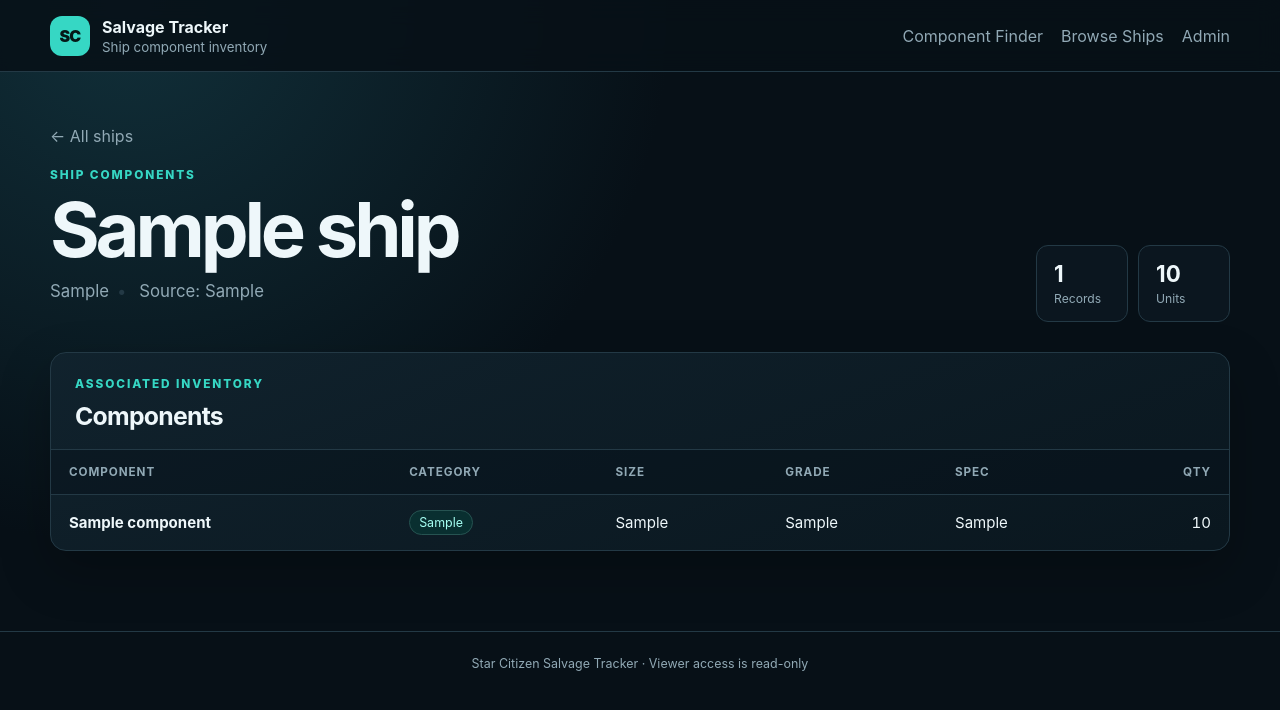
After one commit to nitestalker5286/studious-octo-giggle, a Flask app: page /ships/1 in a window 1280 px wide. The commit adds this page. Shown: the top 710 px of the page. Run offline with Flask 3, Linux system fonts and the light colour scheme; tables that the repository leaves empty hold one stand-in row (values such as "Sample post").

Commit message:
Add public ship browser

```diff
--- a/app.py
+++ b/app.py
@@ -157,7 +157,6 @@ def create_app(test_config: dict[str, Any] | None = None) -> Flask:
     def index() -> str:
         filters = {
             "q": request.args.get("q", "").strip(),
-            "ship_id": request.args.get("ship_id", "").strip(),
             "category": request.args.get("category", "").strip(),
             "size": request.args.get("size", "").strip(),
             "grade": request.args.get("grade", "").strip(),
@@ -175,7 +174,12 @@ def create_app(test_config: dict[str, Any] | None = None) -> Flask:
                 ORDER BY s.name COLLATE NOCASE
                 """
             ).fetchall()
-        components = inventory_rows(app.config["DATABASE_PATH"], filters)
+        is_admin = bool(session.get("is_admin"))
+        components = (
+            inventory_rows(app.config["DATABASE_PATH"], filters)
+            if is_admin or has_filters
+            else []
+        )
         total_units = sum(row["quantity"] for row in components)
         return render_template(
             "index.html",
@@ -185,6 +189,33 @@ def create_app(test_config: dict[str, Any] | None = None) -> Flask:
             has_filters=has_filters,
             total_units=total_units,
             admin_configured=bool(app.config["ADMIN_PASSWORD"]),
+        )
+
+    @app.get("/ships")
+    def public_ships() -> str:
+        with connect(app.config["DATABASE_PATH"]) as connection:
+            ships = connection.execute(
+                """
+                SELECT s.id, s.name, s.manufacturer, s.source,
+                       COUNT(c.id) AS component_records,
+                       COALESCE(SUM(c.quantity), 0) AS component_units
+                FROM ships s LEFT JOIN components c ON c.ship_id = s.id
+                GROUP BY s.id, s.name, s.manufacturer, s.source
+                ORDER BY s.name COLLATE NOCASE, s.id
+                """
+            ).fetchall()
+        return render_template("public_ships.html", ships=ships)
+
+    @app.get("/ships/<int:ship_id>")
+    def public_ship_detail(ship_id: int) -> str:
+        ship = get_ship_or_404(ship_id)
+        components = inventory_rows(app.config["DATABASE_PATH"], {"ship_id": str(ship_id)})
+        total_units = sum(row["quantity"] for row in components)
+        return render_template(
+            "public_ship_detail.html",
+            ship=ship,
+            components=components,
+            total_units=total_units,
         )
 
     @app.route("/admin/login", methods=["GET", "POST"])
--- a/database.py
+++ b/database.py
@@ -154,8 +154,8 @@ def initialize_database(database_path: str) -> None:
         connection.execute(
             "UPDATE components SET spec = 'CMP' WHERE UPPER(TRIM(spec)) IN ('COMP', 'CMP')"
         )
-        connection.execute("UPDATE components SET grade = NULL WHERE grade = ''")
-        connection.execute("UPDATE components SET spec = NULL WHERE spec = ''")
+        connection.execute("UPDATE components SET grade = '' WHERE grade IS NULL")
+        connection.execute("UPDATE components SET spec = '' WHERE spec IS NULL")
         connection.execute("UPDATE components SET quantity = 1 WHERE quantity IS NULL OR quantity < 1")
         connection.execute("CREATE INDEX IF NOT EXISTS idx_ships_name_nocase ON ships(name COLLATE NOCASE)")
         connection.execute("CREATE INDEX IF NOT EXISTS idx_components_ship_id ON components(ship_id)")
@@ -171,12 +171,8 @@ def inventory_rows(database_path: str, filters: dict[str, str] | None = None) ->
     search = filters.get("q", "").strip()
     if search:
         like = f"%{search}%"
-        clauses.append(
-            "(c.name LIKE ? COLLATE NOCASE OR c.category LIKE ? COLLATE NOCASE "
-            "OR c.size LIKE ? COLLATE NOCASE OR s.name LIKE ? COLLATE NOCASE "
-            "OR s.manufacturer LIKE ? COLLATE NOCASE OR s.source LIKE ? COLLATE NOCASE)"
-        )
-        values.extend([like] * 6)
+        clauses.append("c.name LIKE ? COLLATE NOCASE")
+        values.append(like)
 
     for key, column in (
         ("ship_id", "c.ship_id"),
--- a/static/styles.css
+++ b/static/styles.css
@@ -46,7 +46,7 @@ h3 { letter-spacing: -.02em; }
 .search-prompt { color: var(--muted); text-align: center; padding: 34px 20px 8px; }
 .search-prompt p { margin-bottom: 0; }
 .panel + .panel { margin-top: 20px; }
-.filter-grid { display: grid; grid-template-columns: 2fr repeat(5, minmax(110px, 1fr)) auto; gap: 12px; align-items: end; }
+.filter-grid { display: grid; grid-template-columns: 2fr repeat(4, minmax(120px, 1fr)) auto; gap: 12px; align-items: end; }
 .field { display: grid; gap: 7px; min-width: 0; }
 .field > span { color: var(--muted); font-size: .78rem; font-weight: 750; letter-spacing: .02em; }
 .field em { color: var(--accent); font-style: normal; font-size: .65rem; text-transform: uppercase; margin-left: 6px; }
@@ -72,6 +72,27 @@ tr:last-child td { border-bottom: 0; }
 .tag { display: inline-flex; border: 1px solid #265351; background: var(--accent-dark); color: #a6fff3; border-radius: 99px; padding: 4px 9px; font-size: .78rem; white-space: nowrap; }
 .ship-grid { display: grid; grid-template-columns: repeat(3, 1fr); gap: 14px; padding: 0 24px 24px; }
 .ship-card { border: 1px solid var(--line); border-radius: 13px; background: rgba(7,16,23,.48); padding: 18px; }
+.page-intro { margin-bottom: 28px; }
+.page-intro h1 { margin-bottom: 14px; }
+.page-intro > p:last-child, .ship-detail-header > div:first-child > p:last-child { color: var(--muted); font-size: 1.05rem; line-height: 1.6; max-width: 680px; }
+.public-ship-grid { display: grid; grid-template-columns: repeat(3, 1fr); gap: 14px; }
+.public-ship-card { display: flex; flex-direction: column; min-height: 230px; padding: 22px; border: 1px solid var(--line); border-radius: 14px; background: linear-gradient(160deg, rgba(17,35,46,.92), rgba(10,23,31,.96)); box-shadow: var(--shadow); color: var(--text); text-decoration: none; transition: transform .15s ease, border-color .15s ease; }
+.public-ship-card:hover { transform: translateY(-2px); border-color: var(--accent); }
+.public-ship-card h2 { font-size: 1.4rem; margin-bottom: 5px; }
+.public-ship-card p { color: var(--muted); }
+.public-ship-source { flex: 1; }
+.public-ship-source span { display: block; color: var(--text); font-size: .7rem; font-weight: 800; text-transform: uppercase; letter-spacing: .08em; margin-bottom: 3px; }
+.public-ship-card .ship-meta { margin-top: auto; }
+.view-ship { display: inline-flex; justify-content: space-between; align-items: center; color: var(--accent); margin-top: 16px; font-size: .86rem; font-weight: 800; }
+.back-link { display: inline-block; margin-bottom: 22px; color: var(--muted); text-decoration: none; }
+.back-link:hover { color: var(--text); }
+.ship-detail-header { display: flex; justify-content: space-between; align-items: end; gap: 28px; margin-bottom: 30px; }
+.ship-detail-header h1 { margin-bottom: 12px; }
+.detail-separator { padding: 0 8px; color: var(--line); }
+.detail-totals { display: flex; gap: 10px; }
+.detail-totals > div { min-width: 92px; padding: 14px 17px; border: 1px solid var(--line); border-radius: 12px; background: rgba(13,25,34,.75); }
+.detail-totals strong { display: block; font-size: 1.4rem; }
+.detail-totals span { color: var(--muted); font-size: .76rem; }
 .ship-card h3 { margin-bottom: 4px; }
 .ship-card p { color: var(--muted); margin-bottom: 14px; }
 .source { min-height: 52px; }
@@ -98,7 +119,7 @@ code { color: var(--accent); }
 @media (max-width: 980px) {
   .filter-grid { grid-template-columns: repeat(2, 1fr); }
   .field-wide { grid-column: 1 / -1; }
-  .ship-grid { grid-template-columns: repeat(2, 1fr); }
+  .ship-grid, .public-ship-grid { grid-template-columns: repeat(2, 1fr); }
 }
 @media (max-width: 700px) {
   .site-header { position: static; padding: 12px 16px; align-items: flex-start; }
@@ -114,6 +135,10 @@ code { color: var(--accent); }
   .filter-grid, .two-column, .form-shell { grid-template-columns: 1fr; }
   .section-heading { align-items: flex-start; }
   .ship-grid { grid-template-columns: 1fr; padding: 0 14px 14px; }
+  .public-ship-grid { grid-template-columns: 1fr; }
+  .ship-detail-header { align-items: flex-start; flex-direction: column; }
+  .detail-totals { width: 100%; }
+  .detail-totals > div { flex: 1; }
   .form-shell { gap: 20px; }
   .form-intro { padding-top: 0; }
   table, thead, tbody, th, td, tr { display: block; }
--- a/templates/base.html
+++ b/templates/base.html
@@ -14,7 +14,8 @@
       <span><strong>Salvage Tracker</strong><small>Ship component inventory</small></span>
     </a>
     <nav aria-label="Primary navigation">
-      <a href="{{ url_for('index') }}">Inventory</a>
+      <a href="{{ url_for('index') }}">{% if session.get('is_admin') %}Inventory{% else %}Component Finder{% endif %}</a>
+      <a href="{{ url_for('public_ships') }}">Browse Ships</a>
       {% if session.get('is_admin') %}
         <a href="{{ url_for('ship_new') }}">Add ship</a>
         <a href="{{ url_for('component_new') }}">Add component</a>
--- /dev/null
+++ b/templates/public_ship_detail.html
@@ -0,0 +1,45 @@
+{% extends "base.html" %}
+{% block title %}{{ ship.name }} · Ships · Salvage Tracker{% endblock %}
+{% block content %}
+<a class="back-link" href="{{ url_for('public_ships') }}">← All ships</a>
+<section class="ship-detail-header">
+  <div>
+    <p class="eyebrow">Ship components</p>
+    <h1>{{ ship.name }}</h1>
+    <p>{{ ship.manufacturer or 'Manufacturer not set' }}{% if ship.source %}<span class="detail-separator">•</span> Source: {{ ship.source }}{% endif %}</p>
+  </div>
+  <div class="detail-totals" aria-label="Component totals">
+    <div><strong>{{ components|length }}</strong><span>Records</span></div>
+    <div><strong>{{ total_units }}</strong><span>Units</span></div>
+  </div>
+</section>
+
+<section class="panel" aria-labelledby="ship-components-heading">
+  <div class="section-heading">
+    <div><p class="eyebrow">Associated inventory</p><h2 id="ship-components-heading">Components</h2></div>
+    {% if session.get('is_admin') %}<a class="button button-small" href="{{ url_for('component_new', ship_id=ship.id) }}">Add component</a>{% endif %}
+  </div>
+  {% if components %}
+  <div class="table-wrap">
+    <table>
+      <thead><tr><th>Component</th><th>Category</th><th>Size</th><th>Grade</th><th>Spec</th><th class="number">Qty</th>{% if session.get('is_admin') %}<th class="actions">Actions</th>{% endif %}</tr></thead>
+      <tbody>
+      {% for component in components %}
+        <tr>
+          <td data-label="Component"><strong>{{ component.name }}</strong></td>
+          <td data-label="Category"><span class="tag">{{ component.category }}</span></td>
+          <td data-label="Size">{{ component.size or '—' }}</td>
+          <td data-label="Grade">{{ component.grade or '—' }}</td>
+          <td data-label="Spec">{{ component.spec or '—' }}</td>
+          <td data-label="Qty" class="number">{{ component.quantity }}</td>
+          {% if session.get('is_admin') %}<td class="actions"><a href="{{ url_for('component_edit', component_id=component.id) }}">Edit</a></td>{% endif %}
+        </tr>
+      {% endfor %}
+      </tbody>
+    </table>
+  </div>
+  {% else %}
+    <div class="empty-state"><h3>No components associated</h3><p>This ship does not have any component records yet.</p></div>
+  {% endif %}
+</section>
+{% endblock %}
```
Also changed, not shown: templates/index.html (+5 -12 lines), templates/public_ships.html (added, +30 -0 lines), tests/test_app.py (+49 -2 lines), README.md.
